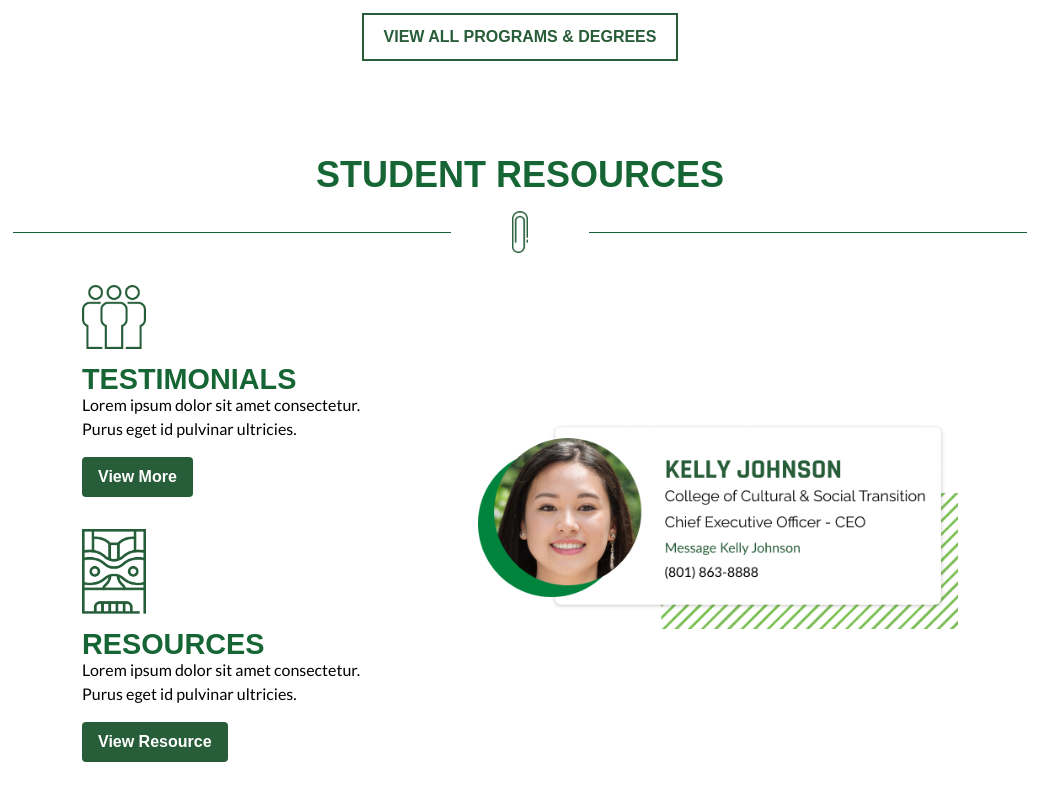
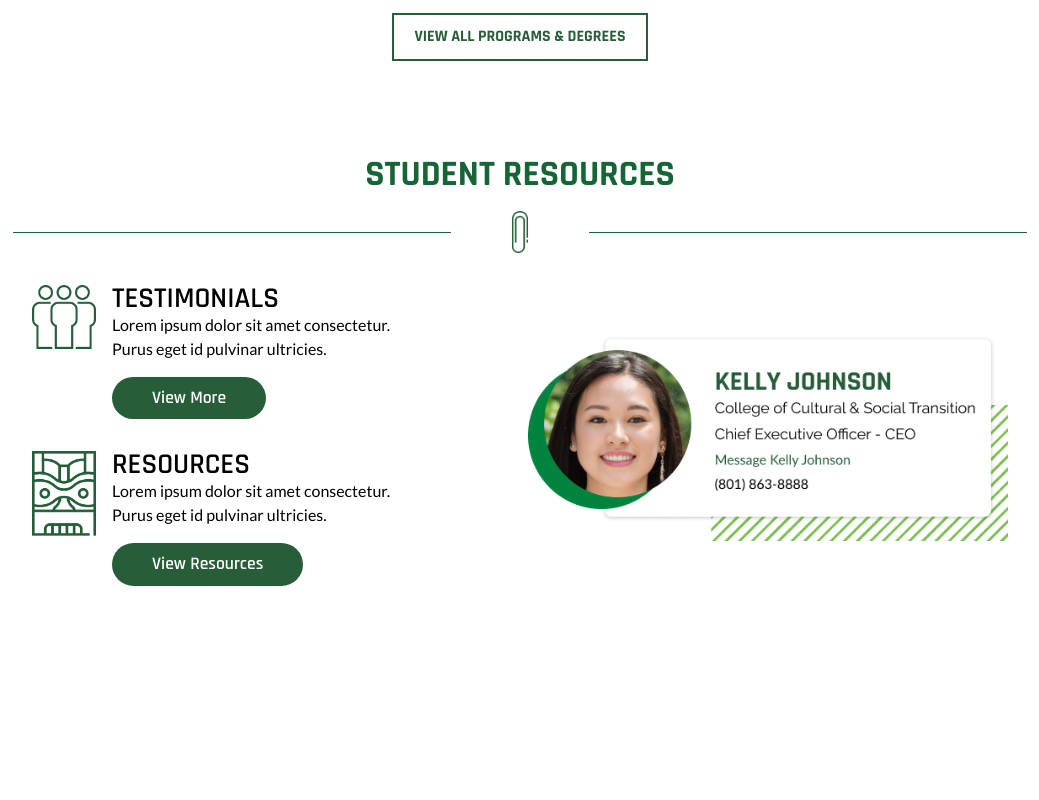
Before and after one commit to jjacobsonn/uvu-studygroups-frontend, a React (Create React App) app: page / in a window 1280 px wide. Shown: the part 2249-3049 px from the top of the page, without its empty margins (120-1159 px from the left). After the commit the page ends 2899 px from the top, so only its background shows below. Built offline with nearby package versions, Linux system fonts and the light colour scheme.

Commit message:
Made styling changes to the StudentResources.js headers and button

```diff
--- a/src/components/StudentResources.js
+++ b/src/components/StudentResources.js
@@ -19,18 +19,22 @@
 
       <div className="resources-content flex flex-wrap lg:flex-nowrap gap-4 justify-center items-center">
         <div className="flex flex-col items-center lg:items-start text-center lg:text-left space-y-8">
-          <div className="testimonials w-full max-w-md">
-            <img src={humanitiesIcon} alt="Humanities Icon" className="w-16 mb-4 mx-auto lg:mx-0" />
-            <h3 className="text-xl font-bold text-green-800">TESTIMONIALS</h3>
-            <p className="mb-4">Lorem ipsum dolor sit amet consectetur. Purus eget id pulvinar ultricies.</p>
-            <button className="bg-green-800 hover:bg-green-900 text-white font-bold py-2 px-4 rounded">View More</button>
+          <div className="testimonials w-full max-w-lg flex items-start">
+            <img src={humanitiesIcon} alt="Humanities Icon" className="w-16 mr-4" />
+            <div>
+              <h3 className="text-xl font-semibold text-black">TESTIMONIALS</h3>
+              <p className="mb-4 text-wide">Lorem ipsum dolor sit amet consectetur. Purus eget id pulvinar ultricies.</p>
+              <button className="custom-button">View More</button>
+            </div>
           </div>
 
-          <div className="resources w-full max-w-md">
-            <img src={anthropologyIcon} alt="Anthropology Icon" className="w-16 mb-4 mx-auto lg:mx-0" />
-            <h3 className="text-xl font-bold text-green-800">RESOURCES</h3>
-            <p className="mb-4">Lorem ipsum dolor sit amet consectetur. Purus eget id pulvinar ultricies.</p>
-            <button className="bg-green-800 hover:bg-green-900 text-white font-bold py-2 px-4 rounded">View Resource</button>
+          <div className="resources w-full max-w-lg flex items-start">
+            <img src={anthropologyIcon} alt="Anthropology Icon" className="w-16 mr-4" />
+            <div>
+              <h3 className="text-xl font-semibold text-black">RESOURCES</h3>
+              <p className="mb-4 text-wide">Lorem ipsum dolor sit amet consectetur. Purus eget id pulvinar ultricies.</p>
+              <button className="custom-button">View Resources</button>
+            </div>
           </div>
         </div>
 
--- a/src/styles/StudentResources.css
+++ b/src/styles/StudentResources.css
@@ -1,6 +1,7 @@
 /* StudentResources.css */
-@import url('https://fonts.googleapis.com/css2?family=Lato:wght@400;500;700&display=swap');
+@import url('https://fonts.googleapis.com/css2?family=Lato:wght@300;400;700&display=swap');
 @import url('https://fonts.googleapis.com/css2?family=Lato:ital,wght@0,100;0,300;0,400;0,700;0,900;1,100;1,300;1,400;1,700;1,900&display=swap');
+@import url('https://fonts.googleapis.com/css2?family=Rajdhani:wght@300;400;500;600;700&display=swap');
 
 .student-resources-container {
   background-color: #FFFFFF;
@@ -45,7 +46,35 @@
 .testimonials p,
 .resources p {
   font-family: 'Lato', sans-serif; /* Apply Lato font */
-  font-weight: 500; /* Slightly bolder font weight */
+  font-weight: 400; /* Normal font weight */
+}
+
+.testimonials h3,
+.resources h3 {
+  font-family: 'Rajdhani', sans-serif; /* Apply Rajdhani font */
+  font-weight: 600; /* Semi-bold font weight */
+}
+
+.text-wide {
+  width: 100%; /* Increase the width for the text */
+  max-width: 600px; /* Add max width to control text spreading */
+}
+
+.custom-button {
+  background-color: #275D38;
+  color: white;
+  font-family: 'Rajdhani', sans-serif; /* Apply Rajdhani font */
+  font-weight: 600; /* Match the font weight with headers */
+  font-size: 1.1rem; /* Increase font size */
+  padding: 0.50rem 2.5rem; /* Adjust padding for height and width */
+  border-radius: 24px; /* Match the border-radius with Figma */
+  border: none;
+  cursor: pointer;
+  transition: background-color 0.3s;
+}
+
+.custom-button:hover {
+  background-color: #1d3e2c;
 }
 
 @media (min-width: 1024px) {
@@ -59,7 +88,7 @@
 .resources-content .resources,
 .resources-content .staff-card {
   width: 100%;
-  max-width: 300px;
+  max-width: 400px; /* Increase max-width for wider text */
 }
 
 .resources-content .lg\:items-start {
```
